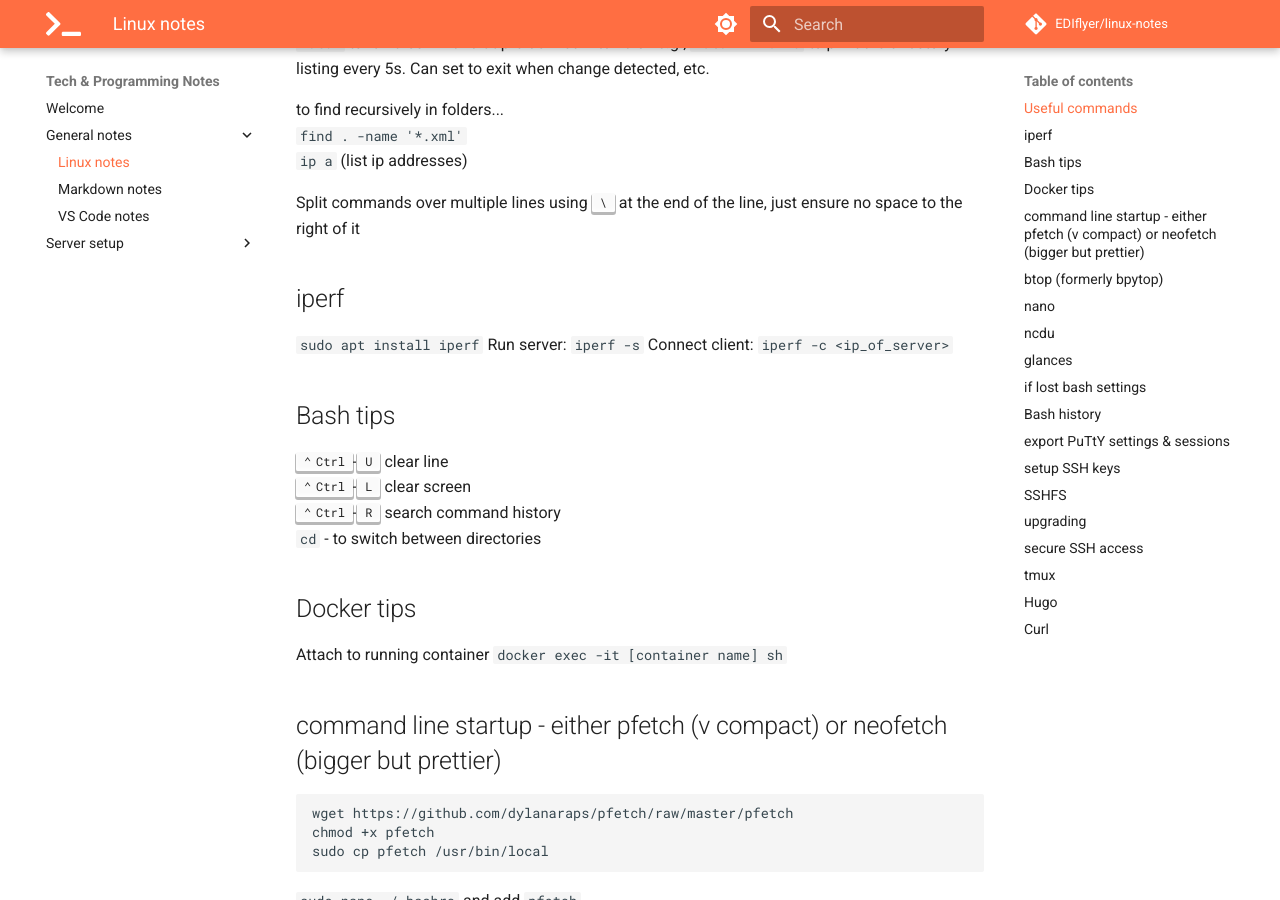
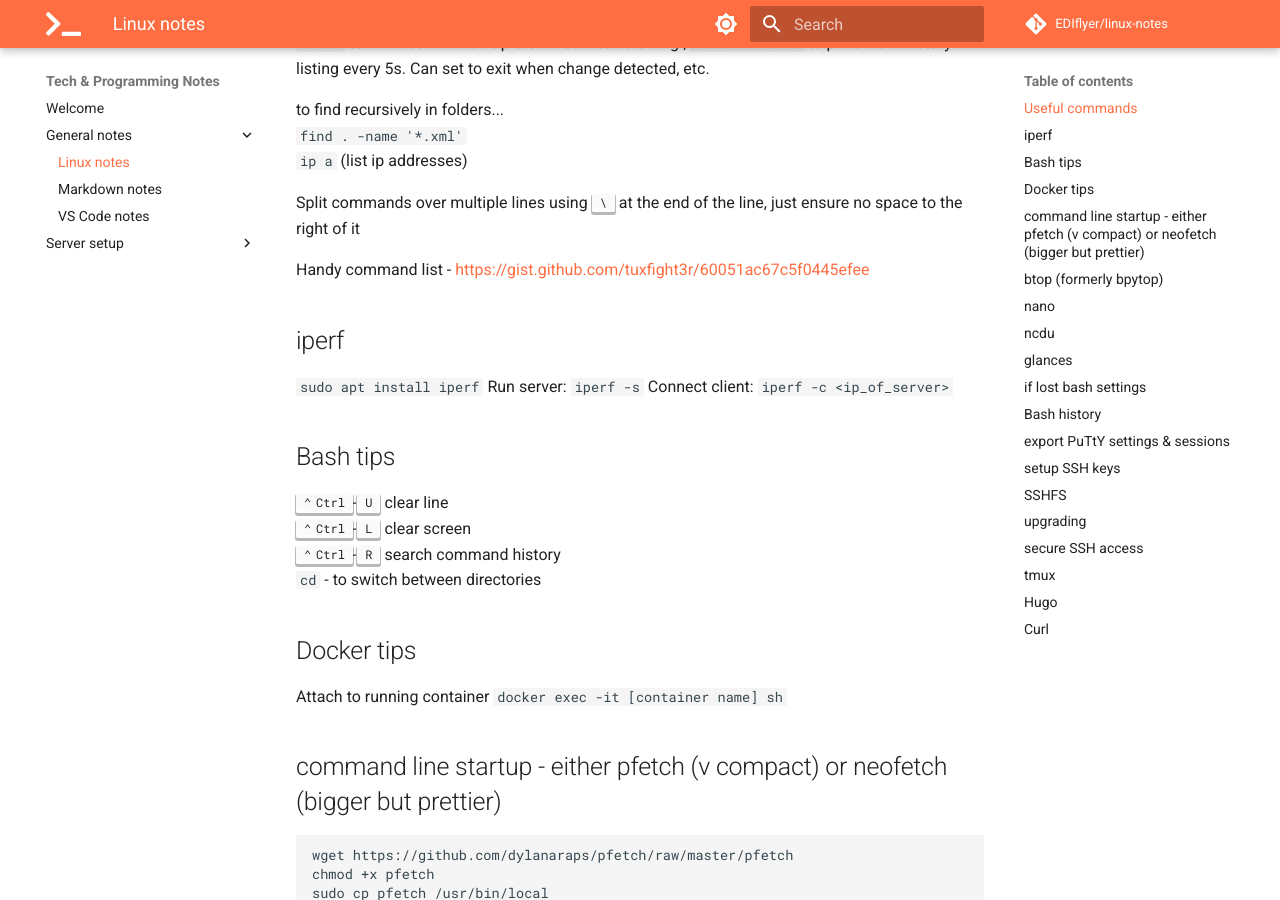
Before and after one commit to EDIflyer/linux-notes, an MkDocs documentation site: the page built from docs/general-notes/linux_notes.md, in a window 1280 px wide and 900 px high, scrolled down 738 px. Built offline with MkDocs 1.6.1 and Material for MkDocs 9.7.7, drawn with Linux system fonts in a browser that asks for light colours; comment, search, counter and statistics services are not loaded.

Commit message:
Add link to handy Gist for bash shortcuts

```diff
--- a/docs/general-notes/linux_notes.md
+++ b/docs/general-notes/linux_notes.md
@@ -30,6 +30,8 @@ to find recursively in folders...
 `ip a` (list ip addresses)
 
 Split commands over multiple lines using ++backslash++ at the end of the line, just ensure no space to the right of it
+
+Handy command list - https://gist.github.com/tuxfight3r/60051ac67c5f0445efee
 
 ## iperf
 `sudo apt install iperf`
```
